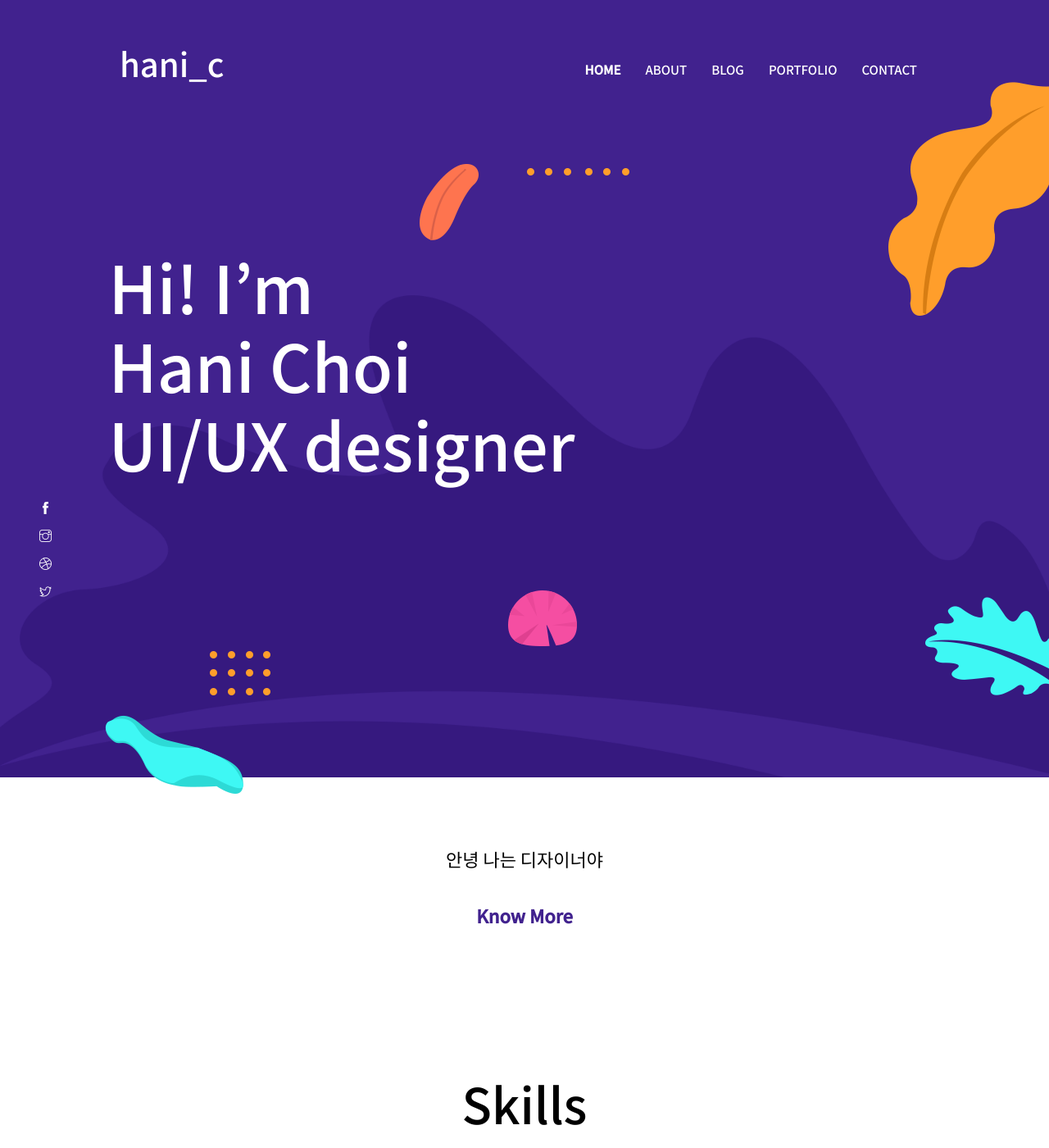
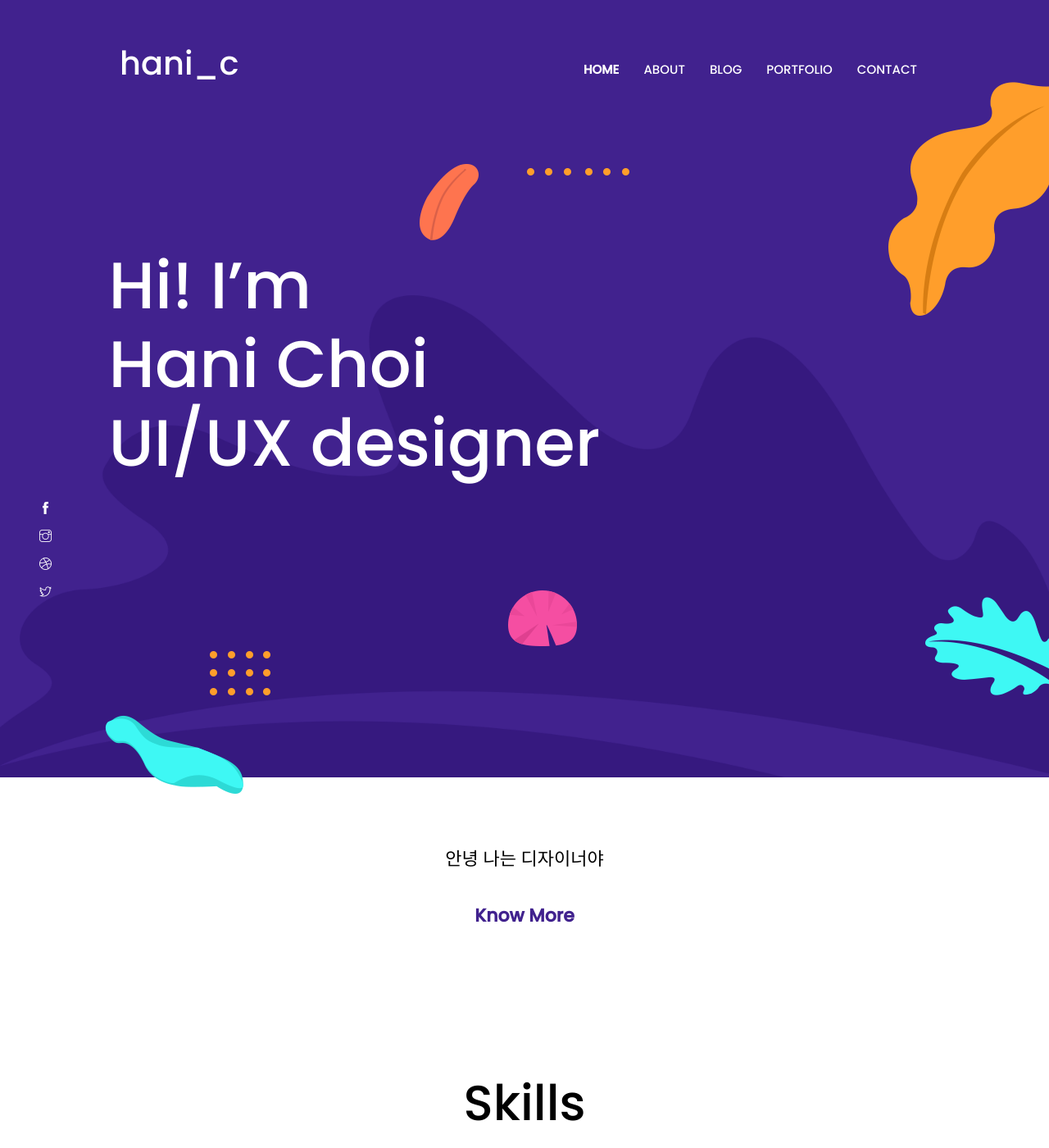
Before and after one commit to hani-choi/hani-choi.github.io, a Jekyll site: the page built from index.html, in a window 1280 px wide and 1400 px high. Shown: the whole window at 82% size. Built offline with Jekyll 4.4.1, drawn with Linux system fonts in a browser that asks for light colours.

Commit message:
change font

```diff
--- a/assets/scss/_variables.scss
+++ b/assets/scss/_variables.scss
@@ -11,6 +11,6 @@ $white: #fff;
 $gray: #eaeaea;
 
 // Font Variables
-$primary-font: 'poppins', serif;
-$secondary-font: 'Noto Sans KR', serif;
+$primary-font: 'poppins', 'Noto Sans KR', serif;
+$secondary-font: 'poppins', 'Noto Sans KR', serif;
 $icon-font: 'themify';
```
